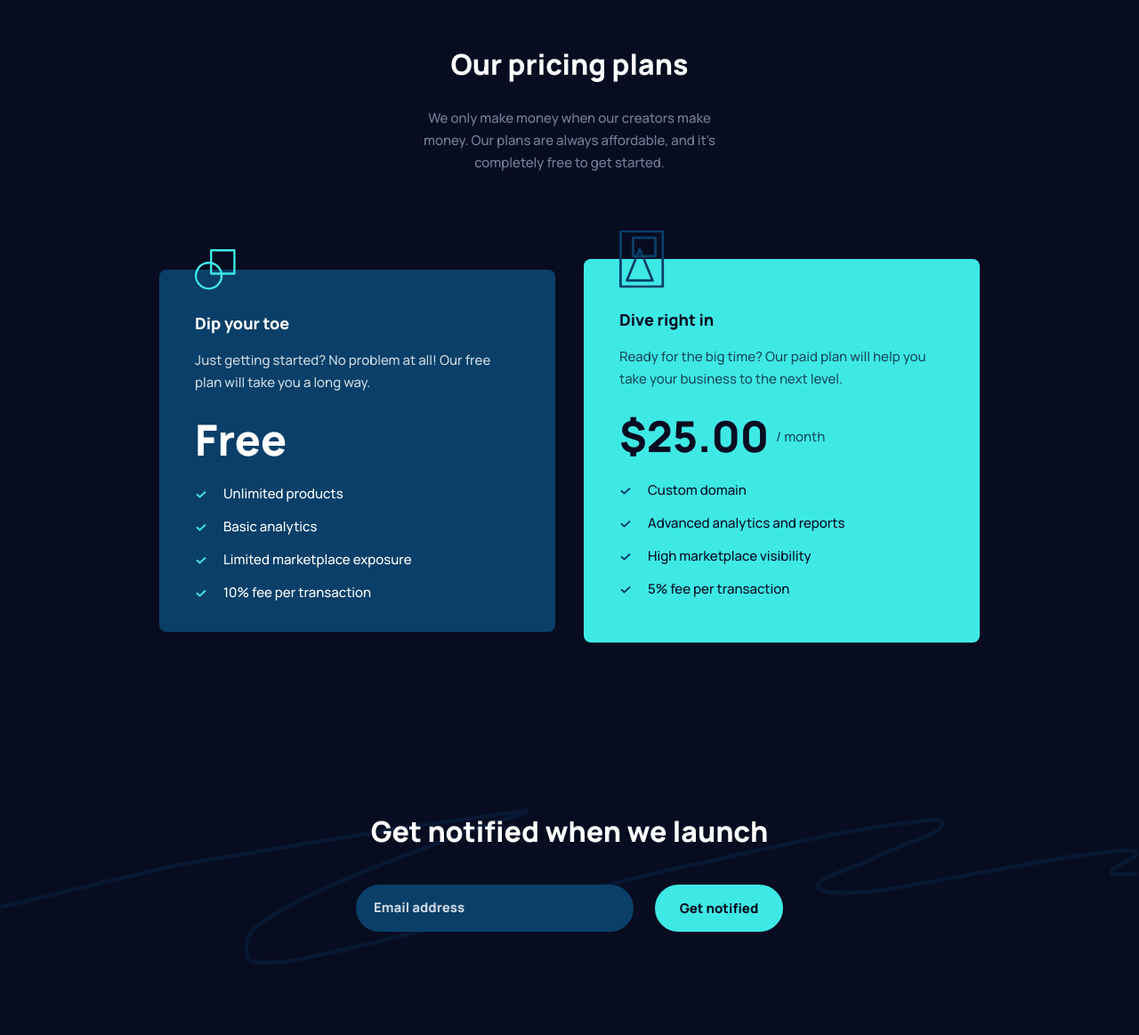
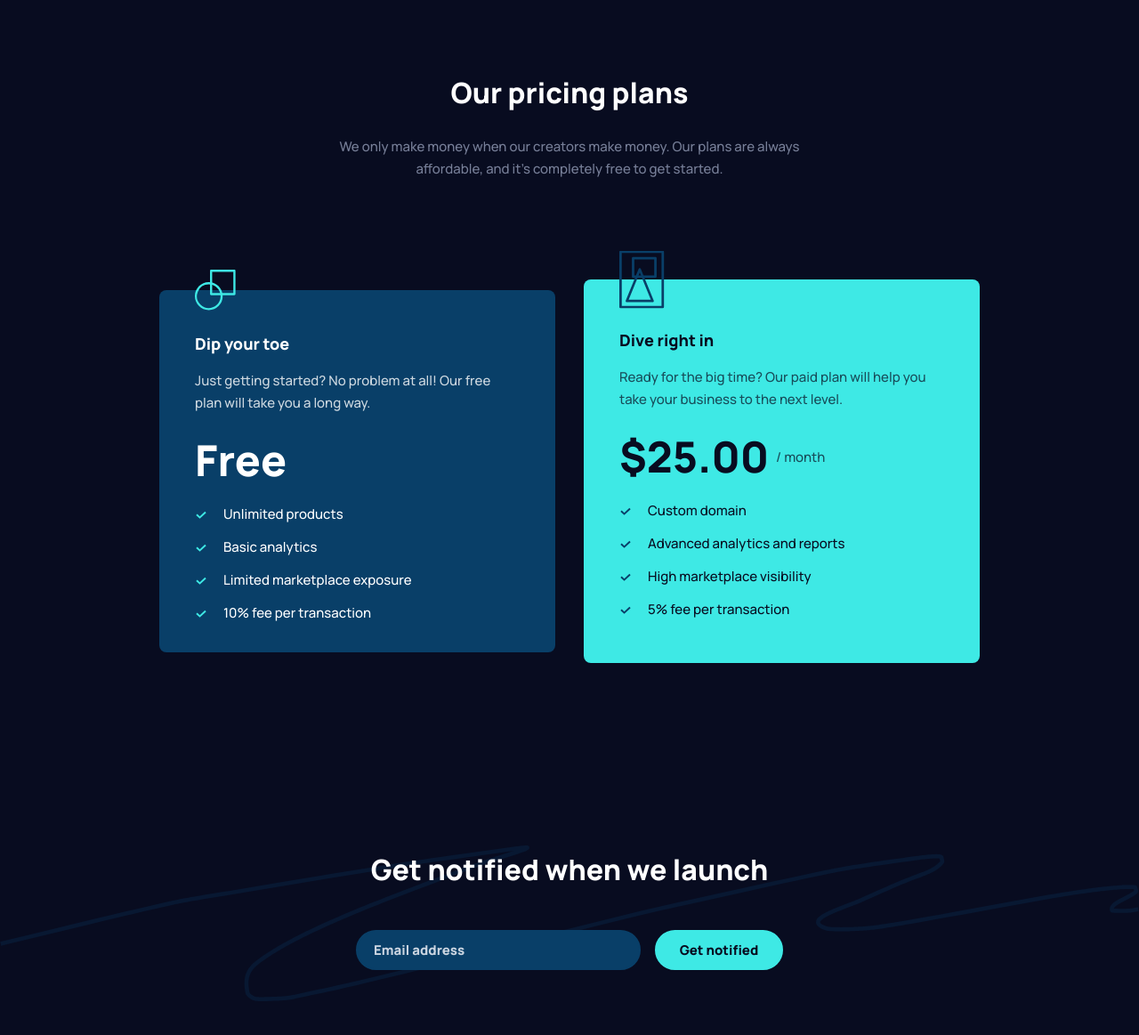
Before and after one commit to Dudeldups/FM-maker-landing-page, a website built with Vite: page index.html in a window 1280 px wide. Shown: the part 1395-2558 px from the top of the page at 89% size. Built offline with nearby package versions, Linux system fonts and the light colour scheme.

Commit message:
fixed small spacing issues

```diff
--- a/index.html
+++ b/index.html
@@ -39,7 +39,7 @@
           width="396"
           height="444" />
         <div
-          class="text-center col-span-2 max-w-[28.125rem] md:max-w-[36rem] mx-auto md:bg-hero-pattern bg-contain bg-center bg-no-repeat mobile:mt-12 md:col-start-2 md:col-end-3 md:row-[1/1] px-6 lg:py-8">
+          class="mx-auto px-6 text-center col-span-2 max-w-[28.125rem] md:max-w-[36rem] md:bg-hero-pattern bg-contain bg-center bg-no-repeat mobile:mt-12 md:col-start-2 md:col-end-3 md:row-[1/1] md:bg-top md:py-8 lg:pt-16 lg:pb-12">
           <h1 class="text-lg lg:text-2xl xs:px-10 lg:px-0">
             Get paid for the work you <span class="text-cyan">love</span> to do.
           </h1>
@@ -57,10 +57,9 @@
         </div>
       </section>
 
-      <section class="mt-36 mx-auto px-6 max-w-page md:px-24 lg:mt-52 lg:px-10">
+      <section class="mt-36 mx-auto px-6 max-w-page md:px-24 lg:mt-56 lg:px-10">
         <h2 class="sr-only">Your benefits with Maker</h2>
-        <ul
-          class="grid gap-14 justify-items-center lg:justify-items-start lg:grid-cols-4">
+        <ul class="grid gap-14 justify-items-center lg:grid-cols-4">
           <li
             class="flex flex-col justify-center items-center gap-8 max-w-80 mobile:text-center md:flex-row md:ml-14 md:max-w-[31.25rem] lg:flex-col lg:items-start lg:mx-0 lg:justify-start lg:gap-12">
             <div
@@ -143,8 +142,9 @@
         </ul>
       </section>
 
-      <section class="mt-36 lg:mt-48">
-        <div class="mx-auto px-6 text-center max-w-[28rem] md:px-10">
+      <section class="mt-36 lg:mt-52">
+        <div
+          class="mx-auto px-6 text-center max-w-[28rem] md:px-10 md:max-w-[70ch]">
           <h2 class="text-md lg:text-lg">Our pricing plans</h2>
           <p class="mt-7">
             We only make money when our creators make money. Our plans are
@@ -153,7 +153,7 @@
         </div>
 
         <div
-          class="flex flex-col gap-16 items-center mt-20 px-6 md:px-10 lg:mt-24 lg:flex-row lg:gap-8 lg:justify-center">
+          class="flex flex-col gap-16 items-center mt-20 px-6 md:px-10 lg:mt-28 lg:flex-row lg:gap-8 lg:justify-center">
           <div
             class="pb-8 px-7 bg-blue text-white rounded-lg max-w-[27.8125rem] md:px-10">
             <img
@@ -214,7 +214,7 @@
 
       <section class="mt-36 md:pb-12">
         <div
-          class="pb-20 px-6 md:px-10 bg-footer-pattern bg-contain bg-no-repeat md:pt-6 md:bg-cover md:bg-center lg:pt-12 lg:bg-contain z-50">
+          class="pb-20 px-6 md:px-10 bg-footer-pattern bg-contain bg-no-repeat md:pt-6 md:bg-cover md:bg-center lg:pt-[4.25rem] lg:pb-24 lg:bg-contain">
           <h2
             class="mx-auto text-md text-center mobile:max-w-[15ch] lg:text-lg">
             Get notified when we launch
@@ -222,7 +222,7 @@
           <form
             action=""
             novalidate
-            class="flex flex-col gap-6 mt-8 mx-auto max-w-[22rem] md:flex-row md:max-w-[30rem] lg:mt-10">
+            class="flex flex-col gap-6 mt-8 mx-auto max-w-[22rem] md:flex-row md:max-w-[30rem] lg:mt-12 lg:gap-4">
             <div class="relative flex-1">
               <input
                 type="email"
@@ -231,10 +231,10 @@
                 placeholder="Email address"
                 aria-errormessage="email-error"
                 aria-invalid="false"
-                class="peer w-full font-extrabold text-white bg-blue rounded-full py-3 px-5 border-2 border-blue -outline-offset-4 transition-colors focus-visible:border-cyan placeholder:text-transparent" />
+                class="peer w-full font-extrabold text-white bg-blue rounded-full py-2 px-5 border-2 border-blue -outline-offset-4 transition-colors focus-visible:border-cyan placeholder:text-transparent" />
               <label
                 for="email"
-                class="absolute -top-6 left-5 text-white font-medium transition-all peer-placeholder-shown:top-[0.8rem] peer-placeholder-shown:text-slate-300 peer-placeholder-shown:font-extrabold peer-placeholder-shown:select-none peer-placeholder-shown:pointer-events-none peer-focus-visible:-top-6 peer-focus-visible:text-white peer-focus-visible:font-medium">
+                class="absolute -top-6 left-5 text-white font-medium transition-all peer-placeholder-shown:top-[0.6rem] peer-placeholder-shown:text-slate-300 peer-placeholder-shown:font-extrabold peer-placeholder-shown:select-none peer-placeholder-shown:pointer-events-none peer-focus-visible:-top-6 peer-focus-visible:text-white peer-focus-visible:font-medium">
                 Email address
               </label>
               <p
@@ -244,7 +244,7 @@
             </div>
             <button
               type="submit"
-              class="w-full bg-cyan text-darkblue border-2 border-cyan font-extrabold rounded-full p-3 mobile:mt-3 transition-colors -outline-offset-4 md:max-w-36 hover:bg-transparent hover:text-white focus-visible:bg-transparent focus-visible:text-white">
+              class="w-full bg-cyan text-darkblue border-2 border-cyan font-extrabold rounded-full p-2 mobile:mt-3 transition-colors -outline-offset-4 md:max-w-36 hover:bg-transparent hover:text-white focus-visible:bg-transparent focus-visible:text-white">
               Get notified
             </button>
           </form>
```
